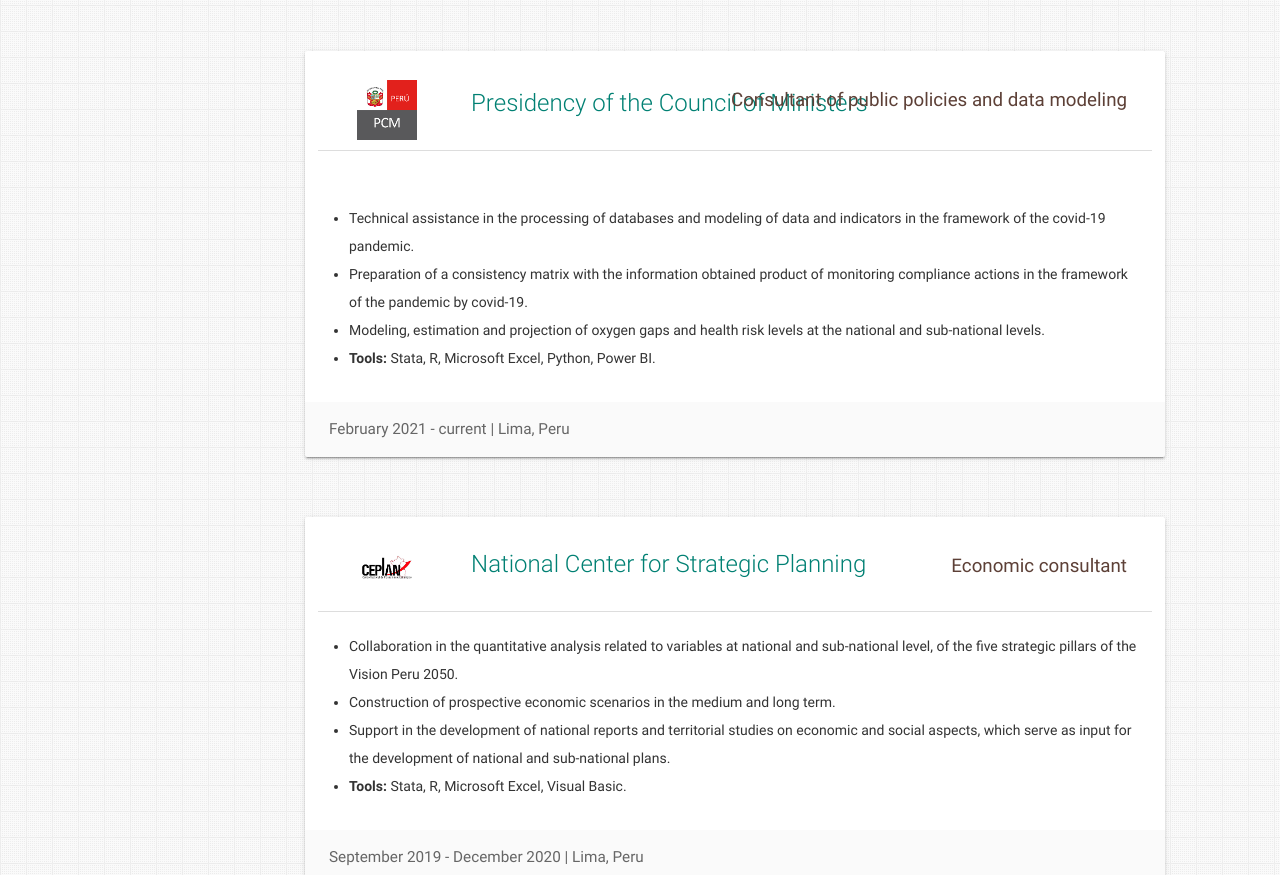
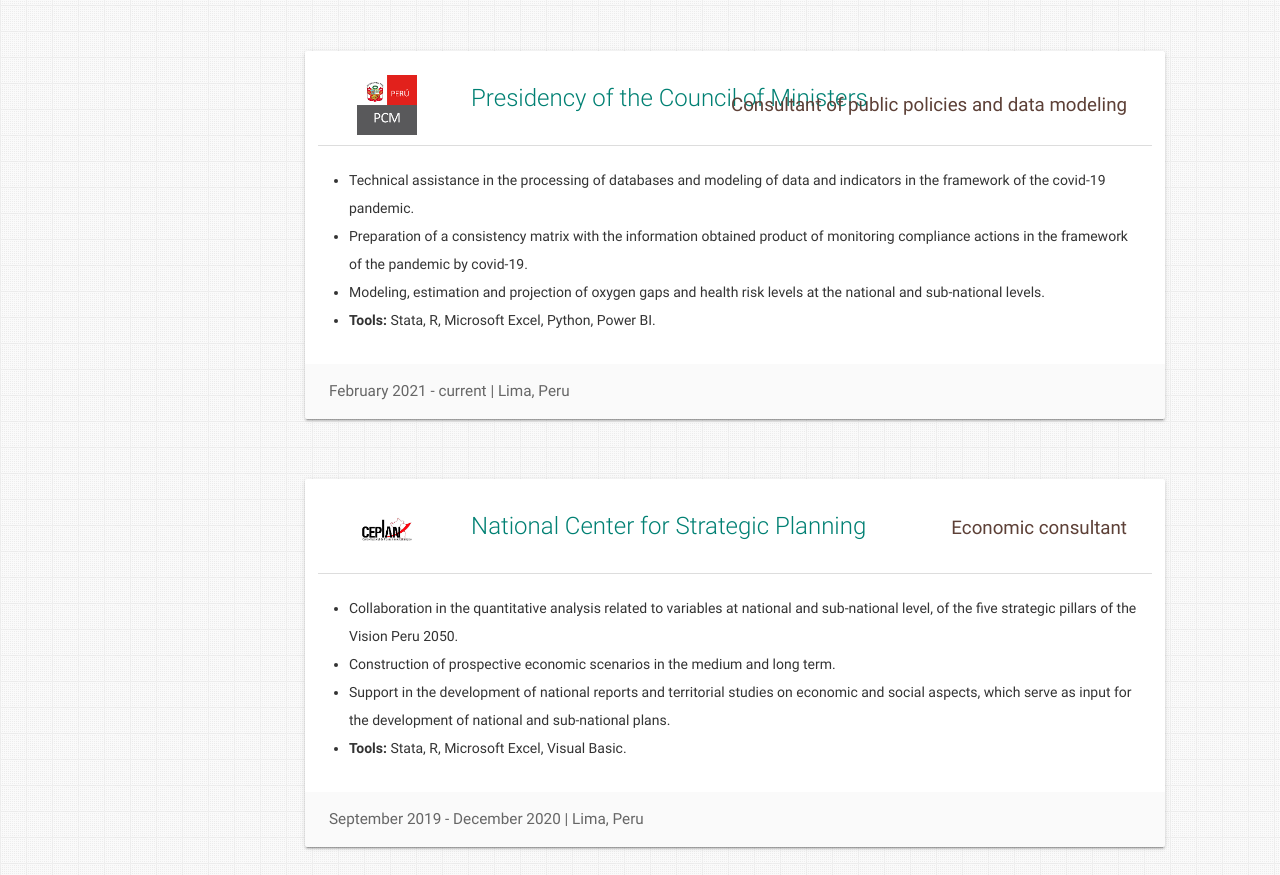
Before and after one commit to czeladach/carloszelada.github.io, a plain HTML site: page index.html in a window 1280 px wide. Shown: the part 1607-2482 px from the top of the page. Drawn offline with nearby package versions, Linux system fonts and the light colour scheme.

Commit message:
Update index.html

```diff
--- a/index.html
+++ b/index.html
@@ -303,7 +303,6 @@
         <!-- Latest Experience -->
         <div class="card">
           <div class="card-content">
-            <p>
             <div class="row">
               <div class="col s12 m2">
                 <a href="https://www.gob.pe/pcm/" target="_blank"><img alt="PCM logo"
@@ -315,15 +314,9 @@
                   <span class="card-title"><a href="https://www.gob.pe/pcm/" target="_blank"
                       class="teal-text hoverline">Presidency of the Council of Ministers</a></span>
                 </p>
+                <p class="role brown-text text-darken-2">Consultant of public policies and data modeling </p>
               </div>
             </div>
-          </p>
-          <p>
-            <div class="role brown-text text-darken-2">Consultant of public policies
-              and data modeling
-            </div>
-          </p>
-
             <ul>
               <li>
                 Technical assistance in the processing of databases and modeling of data and indicators in the framework of the covid-19 pandemic.
```
